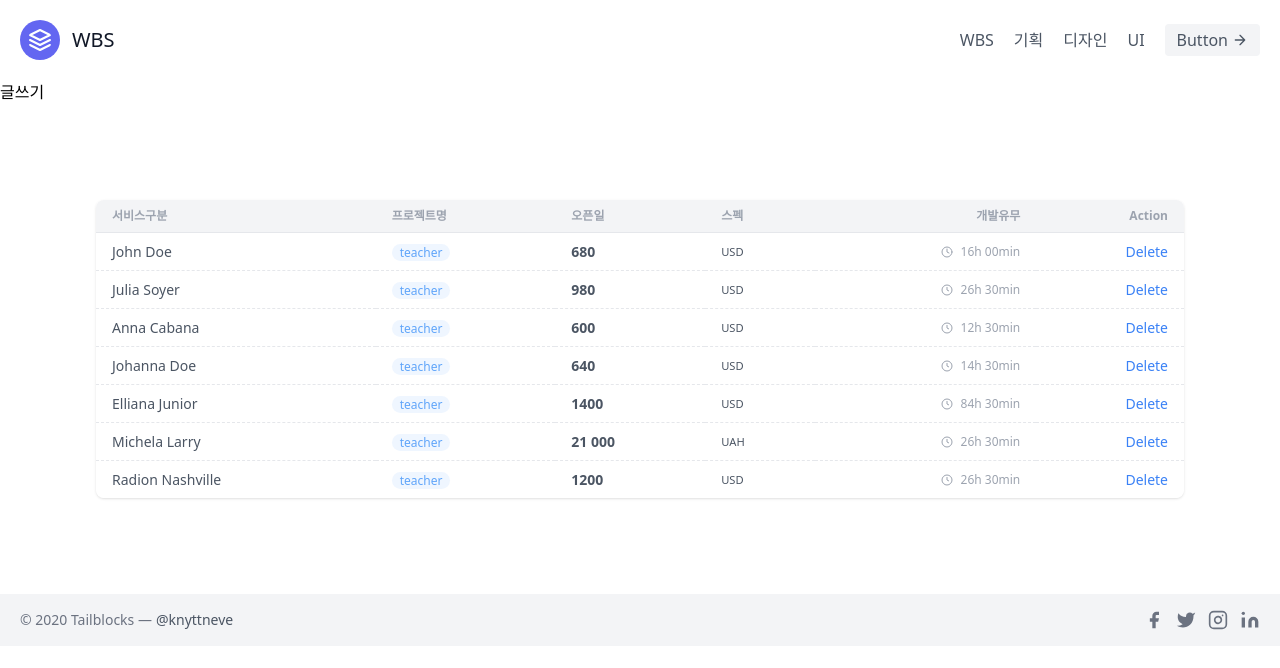
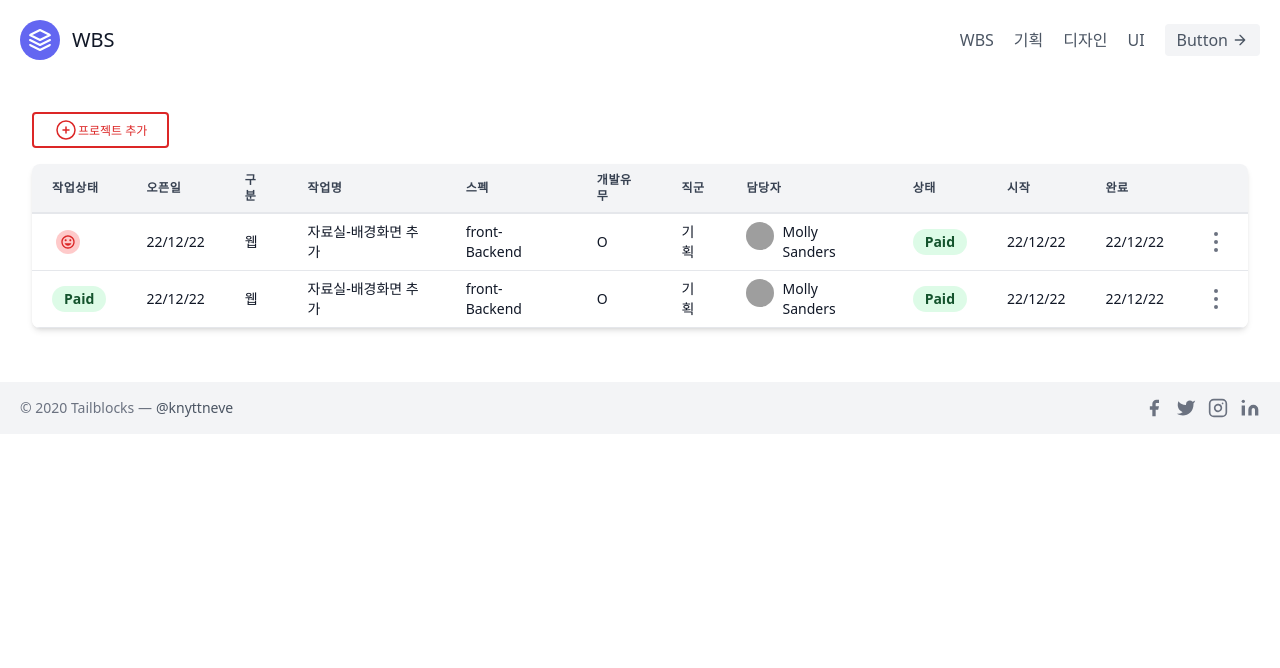
Before and after one commit to every-cloud/nextjs-wbs, a Next.js app: page / in a window 1280 px wide. Shown: the top 668 px of the page. Built offline with nearby package versions, Linux system fonts and the light colour scheme; grey boxes are pictures that could not be loaded.

Commit message:
프론트작업

```diff
--- a/pages/index.tsx
+++ b/pages/index.tsx
@@ -27,198 +27,288 @@ export default function Home() {
     <Layout>
       <Head>
         <title>제목표시줄 입니다</title>
-
-
         <meta name="description" content="설명입니다" />
         <link rel="icon" href="/favicon.ico" />
       </Head>
 
 
+
+  <div className="container mx-auto px-4 sm:px-8">
+    <div className="py-8">
+      <div>
+
+        {/* 프로젝트 추가 버튼 */}
         <Link href="/create">
-              <button> 글쓰기 </button>
+          <button type="button" className="inline-block px-5 py-1 border-2 border-red-600 text-red-600 font-medium text-xs leading-tight uppercase rounded
+                    hover:bg-black hover:bg-opacity-5 focus:outline-none focus:ring-0 transition duration-150 ease-in-out">
+
+              <span className="flex items-center justify-end">
+                <svg xmlns="http://www.w3.org/2000/svg" fill="none" viewBox="0 0 24 24" strokeWidth="1.5" stroke="currentColor" className="w-6 h-6">
+                    <path stroke-linecap="round" stroke-linejoin="round" d="M12 9v6m3-3H9m12 0a9 9 0 11-18 0 9 9 0 0118 0z" />
+                </svg>프로젝트 추가
+              </span>
+          </button>
         </Link>
+      </div>
 
-      <div className="p-24">
-        <div className="overflow-x-auto bg-white rounded-lg shadow overflow-y-auto relative">
-          <table className="border-collapse table-auto w-full whitespace-no-wrap bg-white table-striped relative text-gray-600">
+    <div className="-mx-4 sm:-mx-8 px-4 sm:px-8 py-4 overflow-x-auto">
+      <div
+        className="inline-block min-w-full shadow-md rounded-lg overflow-hidden"
+        >
+        <table className="min-w-full leading-normal">
+
+          {/* thead */}
           <thead>
-              <tr className="text-left text-gray-400 text-xs">
-                <th className={style.thead}> 서비스구분 </th>
-                <th className={style.thead}> 프로젝트명 </th>
-                <th className={style.thead}> 오픈일 </th>
-                <th className={style.thead}> 스펙 </th>
-                <th className={style.thead_right}> 개발유무 </th>
-                <th className={style.thead_right} > Action </th>
+            <tr>
+              <th
+                className="px-5 py-2 border-b-2 border-gray-200 bg-gray-100 text-left text-xs font-semibold text-gray-700 uppercase tracking-wider"
+              >
+                작업상태
+              </th>
+              <th
+                className="px-5 py-2 border-b-2 border-gray-200 bg-gray-100 text-left text-xs font-semibold text-gray-700 uppercase tracking-wider"
+              >
+                오픈일
+              </th>
+              <th
+                className="px-5 py-2 border-b-2 border-gray-200 bg-gray-100 text-left text-xs font-semibold text-gray-700 uppercase tracking-wider"
+              >
+                구분
+              </th>
+              <th
+                className="px-5 py-2 border-b-2 border-gray-200 bg-gray-100 text-left text-xs font-semibold text-gray-700 uppercase tracking-wider"
+              >
+                작업명
+              </th>
+              <th
+                className="px-5 py-2 border-b-2 border-gray-200 bg-gray-100 text-left text-xs font-semibold text-gray-700 uppercase tracking-wider"
+              >
+                스펙
+              </th>
+              <th
+                className="px-5 py-2 border-b-2 border-gray-200 bg-gray-100 text-left text-xs font-semibold text-gray-700 uppercase tracking-wider"
+              >
+                개발유무
+              </th>
+              <th
+                className="px-5 py-2 border-b-2 border-gray-200 bg-gray-100 text-left text-xs font-semibold text-gray-700 uppercase tracking-wider"
+              >
+                직군
+              </th>
+              <th
+                className="px-5 py-2 border-b-2 border-gray-200 bg-gray-100 text-left text-xs font-semibold text-gray-700 uppercase tracking-wider"
+              >
+                담당자
+              </th>
+              <th
+                className="px-5 py-2 border-b-2 border-gray-200 bg-gray-100 text-left text-xs font-semibold text-gray-700 uppercase tracking-wider"
+              >
+                상태
+              </th>
+              <th
+                className="px-5 py-2 border-b-2 border-gray-200 bg-gray-100 text-left text-xs font-semibold text-gray-700 uppercase tracking-wider"
+              >
+                시작
+              </th>
+              <th
+                className="px-5 py-2 border-b-2 border-gray-200 bg-gray-100 text-left text-xs font-semibold text-gray-700 uppercase tracking-wider"
+              >
+                완료
+              </th>
+              <th
+                className="px-5 py-3 border-b-2 border-gray-200 bg-gray-100"
+              >
 
+              </th>
             </tr>
           </thead>
-            <tbody className="text-sm">
+
+          {/* tbody */}
+          <tbody>
+
             <tr>
-                <td className="border-dashed border-t border-gray-200 px-4 py-2"> John Doe </td>
-                <td className="border-dashed border-t border-gray-200 px-4 py-2">
-                  <span className="text-xs text-blue-400 bg-blue-50 px-2 rounded-full">teacher</span>
+              <td className="px-5 py-2 border-b border-gray-200 bg-white text-sm">
+              <span className="inline-flex items-center m-1 px-1 py-1 bg-red-200 hover:bg-gray-300 rounded-full text-sm font-semibold text-red-600">
+                  <svg className="w-4 h-4 fill-current" xmlns="http://www.w3.org/2000/svg" viewBox="0 0 24 24"><path d="M0 0h24v24H0V0z" fill="none"/><path d="M11.99 2C6.47 2 2 6.48 2 12s4.47 10 9.99 10C17.52 22 22 17.52 22 12S17.52 2 11.99 2zM12 20c-4.42 0-8-3.58-8-8s3.58-8 8-8 8 3.58 8 8-3.58 8-8 8zm3.5-9c.83 0 1.5-.67 1.5-1.5S16.33 8 15.5 8 14 8.67 14 9.5s.67 1.5 1.5 1.5zm-7 0c.83 0 1.5-.67 1.5-1.5S9.33 8 8.5 8 7 8.67 7 9.5 7.67 11 8.5 11zm3.5 6.5c2.33 0 4.31-1.46 5.11-3.5H6.89c.8 2.04 2.78 3.5 5.11 3.5z"/></svg>
+               </span>
               </td>
-                <td className="border-dashed border-t border-gray-200 px-4 py-2">
-                  <strong>680</strong>
+              <td className="px-5 py-2 border-b border-gray-200 bg-white text-sm">
+                <p className="text-gray-900 whitespace-no-wrap">22/12/22</p>
               </td>
-                <td className="border-dashed border-t border-gray-200 px-4 py-2">
-                  <small>USD</small>
+              <td className="px-5 py-2 border-b border-gray-200 bg-white text-sm">
+                <p className="text-gray-900 whitespace-no-wrap">웹</p>
               </td>
-                <td className="border-dashed border-t border-gray-200 px-4 py-2 text-xs">
-                  <span className="flex items-center text-gray-400 justify-end">
-                    <svg viewBox="0 0 24 24" className="w-3 h-3 mr-2" stroke="currentColor" strokeWidth="2" fill="none" strokeLinecap="round" strokeLinejoin="round">
-                      <circle cx="12" cy="12" r="10"></circle>
-                      <polyline points="12 6 12 12 16 14"></polyline>
-                    </svg> 16h 00min </span>
+              <td className="px-5 py-2 border-b border-gray-200 bg-white text-sm">
+                <p className="text-gray-900 whitespace-no-wrap">자료실-배경화면 추가</p>
               </td>
-                <td className="border-dashed border-t border-gray-200 px-4 py-2 whitespace-nowrap text-right">
-                          <a className="text-blue-500 hover:text-blue-700" href="#">Delete</a>
+              <td className="px-5 py-2 border-b border-gray-200 bg-white text-sm">
+                <p className="text-gray-900 whitespace-no-wrap">front-Backend</p>
+              </td>
+
+              <td className="px-5 py-2 border-b border-gray-200 bg-white text-sm">
+                <p className="text-gray-900 whitespace-no-wrap">O</p>
+              </td>
+              <td className="px-5 py-2 border-b border-gray-200 bg-white text-sm">
+                <p className="text-gray-900 whitespace-no-wrap">기획</p>
+              </td>
+              <td className="px-5 py-2 border-b border-gray-200 bg-white text-sm">
+                <div className="flex">
+                  <div className="flex-shrink-0 w-7 h-7">
+                    <img
+                      className="w-full h-full rounded-full"
+                      src="https://images.unsplash.com/photo-1494790108377-be9c29b29330?ixlib=rb-1.2.1&ixid=eyJhcHBfaWQiOjEyMDd9&auto=format&fit=facearea&facepad=2.2&w=160&h=160&q=80"
+                      alt=""
+                    />
+                  </div>
+                  <div className="ml-2">
+                    <p className="text-gray-900 whitespace-no-wrap">
+                      Molly Sanders
+                    </p>
+                  </div>
+                </div>
+              </td>
+              <td className="px-5 py-2 border-b border-gray-200 bg-white text-sm">
+                  <span
+                    className="relative inline-block px-3 py-1 font-semibold text-green-900 leading-tight"
+                  >
+                    <span
+                      aria-hidden
+                      className="absolute inset-0 bg-green-200 opacity-50 rounded-full"
+                    ></span>
+                    <span className="relative">Paid</span>
+                  </span>
+              </td>
+              <td className="px-5 py-2 border-b border-gray-200 bg-white text-sm">
+                <p className="text-gray-900 whitespace-no-wrap">22/12/22</p>
+              </td>
+              <td className="px-5 py-2 border-b border-gray-200 bg-white text-sm">
+                <p className="text-gray-900 whitespace-no-wrap">22/12/22</p>
+              </td>
+              <td
+                className="px-5 py-2 border-b border-gray-200 bg-white text-sm text-right"
+              >
+                <button
+                  type="button"
+                  className="inline-block text-gray-500 hover:text-gray-700"
+                >
+                  <svg
+                    className="inline-block h-6 w-6 fill-current"
+                    viewBox="0 0 24 24"
+                  >
+                    <path
+                      d="M12 6a2 2 0 110-4 2 2 0 010 4zm0 8a2 2 0 110-4 2 2 0 010 4zm-2 6a2 2 0 104 0 2 2 0 00-4 0z"
+                    />
+                  </svg>
+                </button>
               </td>
             </tr>
 
           <tr>
-                <td className="border-dashed border-t border-gray-200 px-4 py-2"> Julia Soyer </td>
-                <td className="border-dashed border-t border-gray-200 px-4 py-2">
-                  <span className="text-xs text-blue-400 bg-blue-50 px-2 rounded-full">teacher</span>
+              <td className="px-5 py-2 border-b border-gray-200 bg-white text-sm">
+                  <span
+                    className="relative inline-block px-3 py-1 font-semibold text-green-900 leading-tight"
+                  >
+                    <span
+                      aria-hidden
+                      className="absolute inset-0 bg-green-200 opacity-50 rounded-full"
+                    ></span>
+                    <span className="relative">Paid</span>
+                  </span>
               </td>
-                <td className="border-dashed border-t border-gray-200 px-4 py-2">
-                  <strong>980</strong>
+              <td className="px-5 py-2 border-b border-gray-200 bg-white text-sm">
+                <p className="text-gray-900 whitespace-no-wrap">22/12/22</p>
               </td>
-                <td className="border-dashed border-t border-gray-200 px-4 py-2">
-                  <small>USD</small>
+              <td className="px-5 py-2 border-b border-gray-200 bg-white text-sm">
+                <p className="text-gray-900 whitespace-no-wrap">웹</p>
               </td>
-                <td className="border-dashed border-t border-gray-200 px-4 py-2 text-xs">
-                  <span className="flex items-center text-gray-400 justify-end">
-                    <svg viewBox="0 0 24 24" className="w-3 h-3 mr-2" stroke="currentColor" strokeWidth="2" fill="none" lroke-linecap="round" strokeLinejoin="round">
-                      <circle cx="12" cy="12" r="10"></circle>
-                      <polyline points="12 6 12 12 16 14"></polyline>
-                    </svg> 26h 30min </span>
+              <td className="px-5 py-2 border-b border-gray-200 bg-white text-sm">
+                <p className="text-gray-900 whitespace-no-wrap">자료실-배경화면 추가</p>
               </td>
-                <td className="border-dashed border-t border-gray-200 px-4 py-2 whitespace-nowrap text-right">
-                          <a className="text-blue-500 hover:text-blue-700" href="#">Delete</a>
+              <td className="px-5 py-2 border-b border-gray-200 bg-white text-sm">
+                <p className="text-gray-900 whitespace-no-wrap">front-Backend</p>
+              </td>
+
+              <td className="px-5 py-2 border-b border-gray-200 bg-white text-sm">
+                <p className="text-gray-900 whitespace-no-wrap">O</p>
+              </td>
+              <td className="px-5 py-2 border-b border-gray-200 bg-white text-sm">
+                <p className="text-gray-900 whitespace-no-wrap">기획</p>
+              </td>
+              <td className="px-5 py-2 border-b border-gray-200 bg-white text-sm">
+                <div className="flex">
+                  <div className="flex-shrink-0 w-7 h-7">
+                    <img
+                      className="w-full h-full rounded-full"
+                      src="https://images.unsplash.com/photo-1494790108377-be9c29b29330?ixlib=rb-1.2.1&ixid=eyJhcHBfaWQiOjEyMDd9&auto=format&fit=facearea&facepad=2.2&w=160&h=160&q=80"
+                      alt=""
+                    />
+                  </div>
+                  <div className="ml-2">
+                    <p className="text-gray-900 whitespace-no-wrap">
+                      Molly Sanders
+                    </p>
+                  </div>
+                </div>
+              </td>
+              <td className="px-5 py-2 border-b border-gray-200 bg-white text-sm">
+                  <span
+                    className="relative inline-block px-3 py-1 font-semibold text-green-900 leading-tight"
+                  >
+                    <span
+                      aria-hidden
+                      className="absolute inset-0 bg-green-200 opacity-50 rounded-full"
+                    ></span>
+                    <span className="relative">Paid</span>
+                  </span>
+              </td>
+              <td className="px-5 py-2 border-b border-gray-200 bg-white text-sm">
+                <p className="text-gray-900 whitespace-no-wrap">22/12/22</p>
+              </td>
+              <td className="px-5 py-2 border-b border-gray-200 bg-white text-sm">
+                <p className="text-gray-900 whitespace-no-wrap">22/12/22</p>
+              </td>
+              <td
+                className="px-5 py-2 border-b border-gray-200 bg-white text-sm text-right"
+              >
+                <button
+                  type="button"
+                  className="inline-block text-gray-500 hover:text-gray-700"
+                >
+                  <svg
+                    className="inline-block h-6 w-6 fill-current"
+                    viewBox="0 0 24 24"
+                  >
+                    <path
+                      d="M12 6a2 2 0 110-4 2 2 0 010 4zm0 8a2 2 0 110-4 2 2 0 010 4zm-2 6a2 2 0 104 0 2 2 0 00-4 0z"
+                    />
+                  </svg>
+                </button>
               </td>
             </tr>
 
-              <tr>
-                <td className="border-dashed border-t border-gray-200 px-4 py-2"> Anna Cabana </td>
-                <td className="border-dashed border-t border-gray-200 px-4 py-2">
-                  <span className="text-xs text-blue-400 bg-blue-50 px-2 rounded-full">teacher</span>
-                </td>
-                <td className="border-dashed border-t border-gray-200 px-4 py-2">
-                  <strong>600</strong>
-                </td>
-                <td className="border-dashed border-t border-gray-200 px-4 py-2">
-                  <small>USD</small>
-                </td>
-                <td className="border-dashed border-t border-gray-200 px-4 py-2 text-xs">
-                  <span className="flex items-center text-gray-400 justify-end">
-                    <svg viewBox="0 0 24 24" className="w-3 h-3 mr-2" stroke="currentColor" strokeWidth="2" fill="none" lroke-linecap="round" strokeLinejoin="round">
-                      <circle cx="12" cy="12" r="10"></circle>
-                      <polyline points="12 6 12 12 16 14"></polyline>
-                    </svg> 12h 30min </span>
-                </td>
-                <td className="border-dashed border-t border-gray-200 px-4 py-2 whitespace-nowrap text-right">
-                          <a className="text-blue-500 hover:text-blue-700" href="#">Delete</a>
-                </td>
-              </tr>
 
-              <tr>
-                <td className="border-dashed border-t border-gray-200 px-4 py-2"> Johanna Doe </td>
-                <td className="border-dashed border-t border-gray-200 px-4 py-2">
-                  <span className="text-xs text-blue-400 bg-blue-50 px-2 rounded-full">teacher</span>
-                </td>
-                <td className="border-dashed border-t border-gray-200 px-4 py-2">
-                  <strong>640</strong>
-                </td>
-                <td className="border-dashed border-t border-gray-200 px-4 py-2">
-                  <small>USD</small>
-                </td>
-                <td className="border-dashed border-t border-gray-200 px-4 py-2  text-xs">
-                  <span className="flex items-center text-gray-400 justify-end">
-                    <svg viewBox="0 0 24 24" className="w-3 h-3 mr-2" stroke="currentColor" strokeWidth="2" fill="none" lroke-linecap="round" strokeLinejoin="round">
-                      <circle cx="12" cy="12" r="10"></circle>
-                      <polyline points="12 6 12 12 16 14"></polyline>
-                    </svg> 14h 30min </span>
-                </td>
-                <td className="border-dashed border-t border-gray-200 px-4 py-2 whitespace-nowrap text-right">
-                          <a className="text-blue-500 hover:text-blue-700" href="#">Delete</a>
-                </td>
-              </tr>
 
-              <tr>
-                <td className="border-dashed border-t border-gray-200 px-4 py-2"> Elliana Junior </td>
-                <td className="border-dashed border-t border-gray-200 px-4 py-2">
-                  <span className="text-xs text-blue-400 bg-blue-50 px-2 rounded-full">teacher</span>
-                </td>
-                <td className="border-dashed border-t border-gray-200 px-4 py-2">
-                  <strong>1400</strong>
-                </td>
-                <td className="border-dashed border-t border-gray-200 px-4 py-2">
-                  <small>USD</small>
-                </td>
-                <td className="border-dashed border-t border-gray-200 px-4 py-2  text-xs">
-                  <span className="flex items-center text-gray-400 justify-end">
-                    <svg viewBox="0 0 24 24" className="w-3 h-3 mr-2" stroke="currentColor" strokeWidth="2" fill="none" lroke-linecap="round" strokeLinejoin="round">
-                      <circle cx="12" cy="12" r="10"></circle>
-                      <polyline points="12 6 12 12 16 14"></polyline>
-                    </svg> 84h 30min </span>
-                </td>
-                <td className="border-dashed border-t border-gray-200 px-4 py-2 whitespace-nowrap text-right">
-                          <a className="text-blue-500 hover:text-blue-700" href="#">Delete</a>
-                </td>
-              </tr>
 
-              <tr>
-                <td className="border-dashed border-t border-gray-200 px-4 py-2"> Michela Larry </td>
-                <td className="border-dashed border-t border-gray-200 px-4 py-2">
-                  <span className="text-xs text-blue-400 bg-blue-50 px-2 rounded-full">teacher</span>
-                </td>
-                <td className="border-dashed border-t border-gray-200 px-4 py-2">
-                  <strong>21 000</strong>
-                </td>
-                <td className="border-dashed border-t border-gray-200 px-4 py-2">
-                  <small>UAH</small>
-                </td>
-                <td className="border-dashed border-t border-gray-200 px-4 py-2 text-xs">
-                  <span className="flex items-center text-gray-400 justify-end">
-                    <svg viewBox="0 0 24 24" className="w-3 h-3 mr-2" stroke="currentColor" strokeWidth="2" fill="none" lroke-linecap="round" strokeLinejoin="round">
-                      <circle cx="12" cy="12" r="10"></circle>
-                      <polyline points="12 6 12 12 16 14"></polyline>
-                    </svg> 26h 30min </span>
-                </td>
-                <td className="border-dashed border-t border-gray-200 px-4 py-2 whitespace-nowrap text-right">
-                          <a className="text-blue-500 hover:text-blue-700" href="#">Delete</a>
-                </td>
-              </tr>
 
-              <tr>
-                <td className="border-dashed border-t border-gray-200 px-4 py-2"> Radion Nashville </td>
-                <td className="border-dashed border-t border-gray-200 px-4 py-2">
-                  <span className="text-xs text-blue-400 bg-blue-50 px-2 rounded-full">teacher</span>
-                </td>
-                <td className="border-dashed border-t border-gray-200 px-4 py-2">
-                  <strong>1200</strong>
-                </td>
-                <td className="border-dashed border-t border-gray-200 px-4 py-2">
-                  <small>USD</small>
-                </td>
-                <td className="border-dashed border-t border-gray-200 px-4 py-2">
-                  <span className="flex items-center text-gray-400 justify-end text-xs">
-                    <svg viewBox="0 0 24 24" className="w-3 h-3 mr-2" stroke="currentColor" strokeWidth="2" fill="none" lroke-linecap="round" strokeLinejoin="round">
-                      <circle cx="12" cy="12" r="10"></circle>
-                      <polyline points="12 6 12 12 16 14"></polyline>
-                    </svg> 26h 30min </span>
-                </td>
-                <td className="border-dashed border-t border-gray-200 px-4 py-2 whitespace-nowrap text-right">
-                          <a className="text-blue-500 hover:text-blue-700" href="#">Delete</a>
-                </td>
-              </tr>
+
 
           </tbody>
         </table>
-
       </div>
     </div>
+  </div>
+</div>
+
+
+
+
+
+
+
+
+
+
+
 
 
    </Layout>
```
Lines whose indentation alone changed are shown as unchanged.
